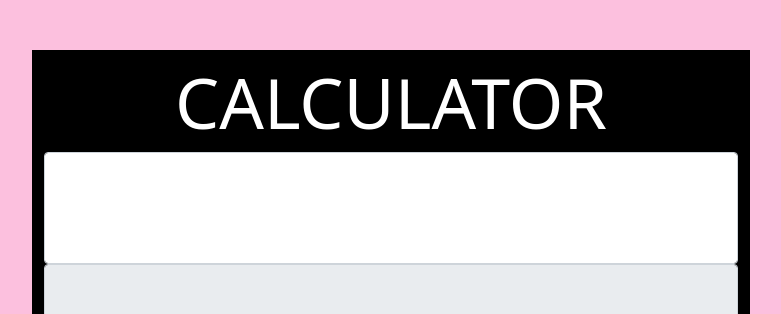
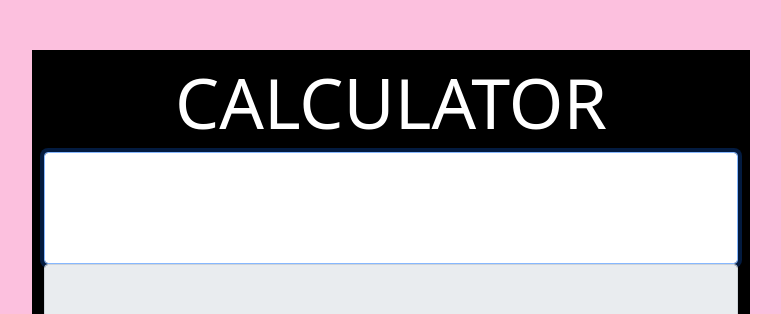
Before and after one commit to tatianakharitonovich/CALCULATOR, a plain HTML site: page index.html in a window 1280 px wide. Shown: the top 314 px of the page, without its empty margins (249-1030 px from the left). Drawn offline with nearby package versions, Linux system fonts and the light colour scheme.

Commit message:
Update index.html

```diff
--- a/index.html
+++ b/index.html
@@ -10,7 +10,7 @@
 	<main class="container">
 		<h2 class="main__title">CALCULATOR</h2>
 		<div>
-			<input type="text" id="disabledTextInput" class="form-control" name="inputfield">
+			<input autofocus type="text" id="disabledTextInput" class="form-control" name="inputfield">
 			<input type="text" id="disabledTextResult" class="form-control" name="result" readonly>
 		</div>
 		<div class="d-grid gap-4 d-md-block">
```
